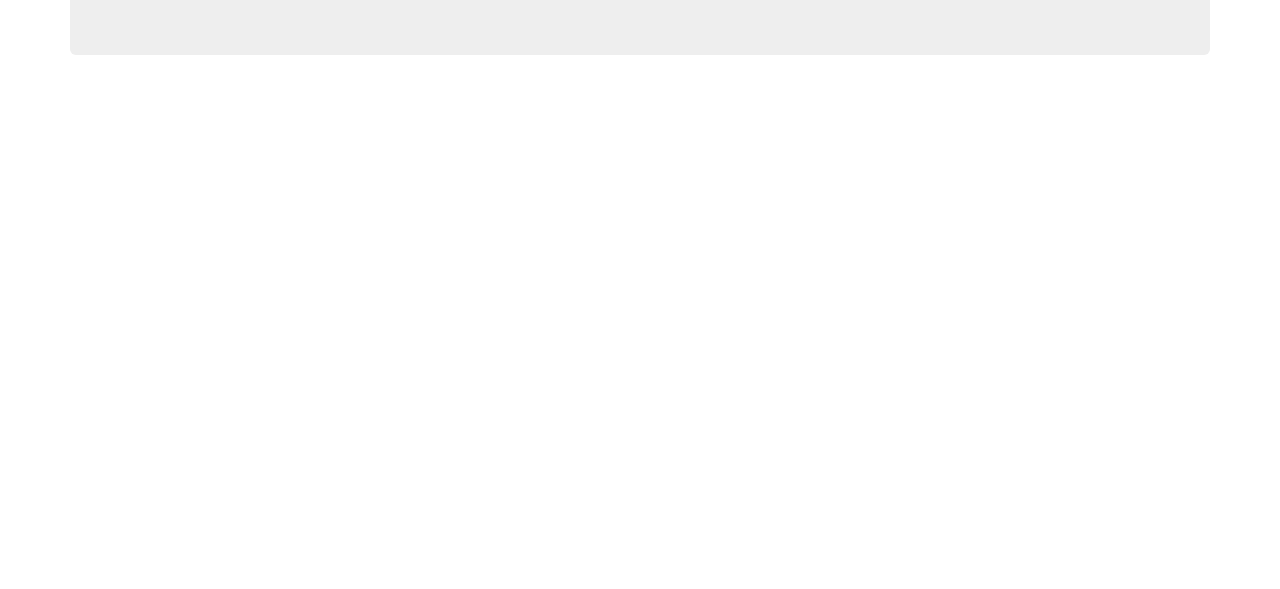
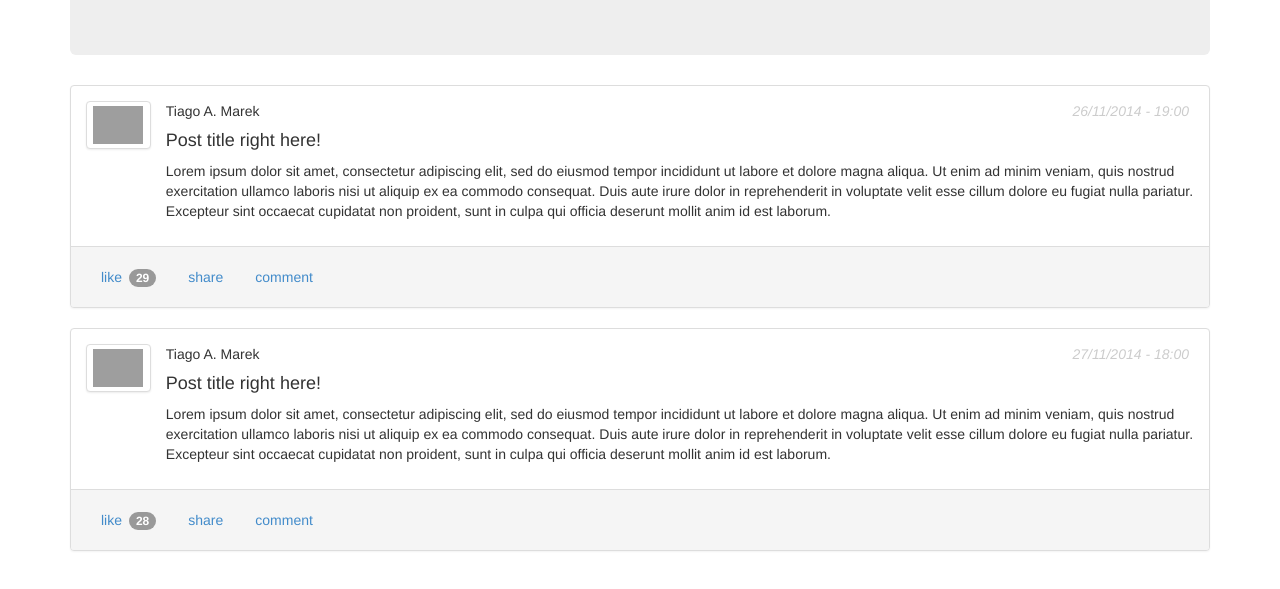
Before and after one commit to TiagoAMarek/News-Feed, a plain HTML site: page index.html in a window 1280 px wide. Shown: the part 173-762 px from the top of the page. Drawn offline with Linux system fonts and the light colour scheme; grey boxes are pictures that could not be loaded.

Commit message:
panels being mounted with json

```diff
--- a/index.html
+++ b/index.html
@@ -64,11 +64,33 @@
     <script src="js/news-feed.js"></script>
 
     <script type="text/javascript">
-       /**
+
+        var json = {
+            "news": [
+                {
+                    "name": "Tiago A. Marek",
+                    "profileimage": "https://fbcdn-profile-a.akamaihd.net/hprofile-ak-xpf1/v/t1.0-1/p160x160/1779874_755007767903867_2006640705217170687_n.jpg?oh=965aa464a9d7fb64358fe197c517aa99&oe=54D90840&__gda__=1427713071_2816ad076ac7b61edff6324b099cf85d",
+                    "title": "Post title right here!",
+                    "datetime": "26/11/2014 - 19:00",
+                    "text": "Lorem ipsum dolor sit amet, consectetur adipiscing elit, sed do eiusmod tempor incididunt ut labore et dolore magna aliqua. Ut enim ad minim veniam, quis nostrud exercitation ullamco laboris nisi ut aliquip ex ea commodo consequat. Duis aute irure dolor in reprehenderit in voluptate velit esse cillum dolore eu fugiat nulla pariatur. Excepteur sint occaecat cupidatat non proident, sunt in culpa qui officia deserunt mollit anim id est laborum.",
+                    "likes": "29"
+                },
+                {
+                    "name": "Tiago A. Marek",
+                    "profileimage": "https://fbcdn-profile-a.akamaihd.net/hprofile-ak-xpf1/v/t1.0-1/p160x160/1779874_755007767903867_2006640705217170687_n.jpg?oh=965aa464a9d7fb64358fe197c517aa99&oe=54D90840&__gda__=1427713071_2816ad076ac7b61edff6324b099cf85d",
+                    "title": "Post title right here!",
+                    "datetime": "27/11/2014 - 18:00",
+                    "text": "Lorem ipsum dolor sit amet, consectetur adipiscing elit, sed do eiusmod tempor incididunt ut labore et dolore magna aliqua. Ut enim ad minim veniam, quis nostrud exercitation ullamco laboris nisi ut aliquip ex ea commodo consequat. Duis aute irure dolor in reprehenderit in voluptate velit esse cillum dolore eu fugiat nulla pariatur. Excepteur sint occaecat cupidatat non proident, sunt in culpa qui officia deserunt mollit anim id est laborum.",
+                    "likes": "28"
+                }
+            ]
+        };
+
+        /**
         * Chamada construtor NewsFeed
         */
         var feed = new NewsFeed();
-        feed.init("feeds-container");
+        feed.init("feeds-container", json);
 
     </script>
 </body>
--- a/js/news-feed.js
+++ b/js/news-feed.js
@@ -5,7 +5,6 @@
 var NewsFeed = (function () {
 	'use strict';
 	var NewsFeed = function () {};
-
 	/**
 	* Body content of the panel
 	*/
@@ -26,13 +25,14 @@ var NewsFeed = (function () {
 		rightColumn.setAttribute("class", "col-sm-11");
 		thumbnail.setAttribute("class", "thumbnail");
 		profileImg.setAttribute("class", "prof-img");
+		profileImg.setAttribute("src", data.profileimage);
 		rowProfName.setAttribute("class", "row");
 		rowTitle.setAttribute("class", "row");
 		rowText.setAttribute("class", "row");
 
-		rowProfName.innerHTML = "<span>Tiago A. Marek</span><span class='pull-right date-time'>dd/MM/yyyy - hh:mm</span>";
-		title.innerHTML = "<h4>Post your title here!</h4>";
-		text.innerHTML = "Lorem ipsum dolor sit amet, consectetur adipiscing elit, sed do eiusmod tempor incididunt ut labore et dolore magna aliqua. Ut enim ad minim veniam, quis nostrud exercitation ullamco laboris nisi ut aliquip ex ea commodo consequat. Duis aute irure dolor in reprehenderit in voluptate velit esse cillum dolore eu fugiat nulla pariatur. Excepteur sint occaecat cupidatat non proident, sunt in culpa qui officia deserunt mollit anim id est laborum.";
+		rowProfName.innerHTML = "<span>"+data.name+"</span><span class='pull-right date-time'>"+data.datetime+"</span>";
+		title.innerHTML = "<h4>"+data.title+"</h4>";
+		text.innerHTML = "<p>"+data.text+"</p>";
 
 		thumbnail.appendChild(profileImg);
 		leftColumn.appendChild(thumbnail);
@@ -60,7 +60,7 @@ var NewsFeed = (function () {
 		row.setAttribute("class", "row");
 		column.setAttribute("class", "col-sm-6");
 		socialList.setAttribute("class", "nav nav-pills");
-		likes.innerHTML = "<a href='#'>like <span class='badge'>42</span></a>";
+		likes.innerHTML = "<a href='#'>like <span class='badge'>"+data.likes+"</span></a>";
 		share.innerHTML = "<a href='#'>share</a>";
 		comment.innerHTML = "<a href='#'>comment</a>";
 
@@ -77,36 +77,33 @@ var NewsFeed = (function () {
 	* Start the creation of the panel
 	*/
 	NewsFeed.createPanel = function (feedsContainer, data) {
-		console.log("AQUI");
 		var	panel          = document.createElement("div"),
 			panelBody      = document.createElement("div"),
 			panelFooter    = document.createElement("div");
 
 		panel.setAttribute("class", "panel panel-default");
 		panelBody.setAttribute("class", "panel-body");
-		panelBody.appendChild(createPanelBody(data));
+		panelBody.appendChild(NewsFeed.createPanelBody(data));
 		panelFooter.setAttribute("class", "panel-footer");
-		panelFooter.appendChild(createPanelFooter(data));
+		panelFooter.appendChild(NewsFeed.createPanelFooter(data));
 		panel.appendChild(panelBody);
 		panel.appendChild(panelFooter);
 
 		return panel;
 	};
 
-	NewsFeed.prototype.init = function (idContainer) {
+	NewsFeed.prototype.init = function (idContainer, data) {
 		var feedsContainer = document.getElementById(idContainer),
-			contentColumn  = document.createElement("div");
+			contentColumn  = document.createElement("div"),
+			panel          = null;
 
-		$.ajax({
-			url: "feed.json",
-			dataType: 'json',
-			crossDomain: true,
-			success: function (data) {
-				var panel = createPanel(feedsContainer, data);
-			}
-		});
 		contentColumn.setAttribute("class", "col-lg-12");
-		contentColumn.appendChild(panel);
+
+		for(var i = 0; i < data.news.length; i++){
+			panel = NewsFeed.createPanel(feedsContainer, data.news[i]);
+			contentColumn.appendChild(panel);
+		}
+
 		feedsContainer.appendChild(contentColumn);
 	};
 	return NewsFeed;
```
